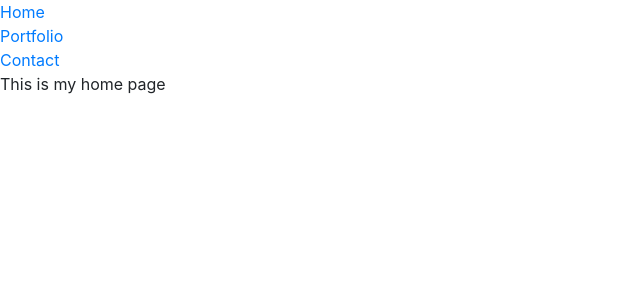
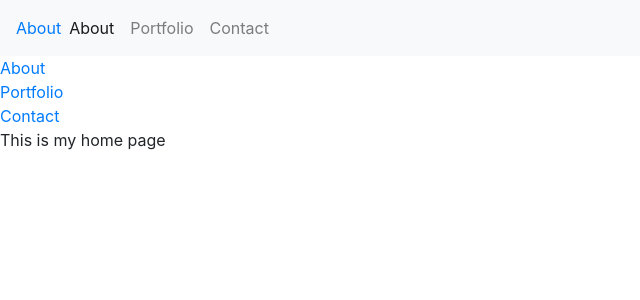
Before and after one commit to jvalon9455/react-portfolio, a React (Create React App) app: page / in a window 1280 px wide. Shown: the top 300 px of the page, without its empty margins (0-640 px from the left). Built offline with nearby package versions, Linux system fonts and the light colour scheme.

Commit message:
added navbar and rearramged folders

```diff
--- a/public/index.html
+++ b/public/index.html
@@ -20,7 +20,9 @@
       crossorigin="anonymous"
     />
 
+
     <title>React Portfolio</title>
+    <script src="https://kit.fontawesome.com/9f2178e353.js" crossorigin="anonymous"></script>
   </head>
   <body>
     <noscript>You need to enable JavaScript to run this app.</noscript>
--- a/src/App.js
+++ b/src/App.js
@@ -1,27 +1,28 @@
-import {BrowserRouter as Router, Switch, Route, Link} from "react-router-dom";
-import Contact from "./containers/Contact/Contact";
-import Home from "./containers/Home/Home";
-import Portfolio from "./containers/Portfolio/Portfolio";
+import { BrowserRouter as Router, Switch, Route, Link } from "react-router-dom";
+import Contact from "./pages/Contact/Contact";
+import About from "./pages/About/About";
+import Portfolio from "./pages/Portfolio/Portfolio";
+import Navbar from "./components/Navbar";
 
 function App() {
   return (
     <div className="App">
       <Router>
+        <Navbar />
         <div>
-      <Link to ="/">Home</Link>
+          <Link to="/">About</Link>
         </div>
         <div>
-      <Link to ="/portfolio">Portfolio</Link>
+          <Link to="/portfolio">Portfolio</Link>
         </div>
         <div>
-      <Link to ="/contact">Contact</Link>
+          <Link to="/contact">Contact</Link>
         </div>
         <Switch>
-        <Route exact path="/" component={Home} />
+          <Route exact path="/" component={About} />
           <Route exact path="/portfolio" component={Portfolio} />
           <Route exact path="/contact" component={Contact} />
         </Switch>
-
 
       </Router>
     </div>
--- /dev/null
+++ b/src/components/Navbar.jsx
@@ -0,0 +1,46 @@
+import React from "react";
+import { Link } from "react-router-dom";
+
+const Navbar = () => {
+  return (
+    <div>
+      <nav className="navbar navbar-expand-lg navbar-light bg-light">
+        <Link to="/">About</Link>
+        <button
+          className="navbar-toggler"
+          type="button"
+          data-toggle="collapse"
+          data-target="#navbarSupportedContent"
+          aria-controls="navbarSupportedContent"
+          aria-expanded="false"
+          aria-label="Toggle navigation"
+        >
+          <span className="navbar-toggler-icon"></span>
+        </button>
+
+        <div className="collapse navbar-collapse" id="navbarSupportedContent">
+          <ul className="navbar-nav mr-auto">
+            <li className="nav-item active">
+              <a className="nav-link" href="#">
+                About <span className="sr-only">(current)</span>
+              </a>
+            </li>
+            <li className="nav-item">
+              <a className="nav-link" href="#">
+                Portfolio
+              </a>
+            </li>
+            <li className="nav-item">
+              <a className="nav-link" href="#">
+                Contact
+              </a>
+            </li>
+          </ul>
+        </div>
+      </nav>
+      <div></div>
+    </div>
+  );
+};
+
+export default Navbar;
--- a/src/containers/Home/Home.jsx
+++ /dev/null
@@ -1,11 +0,0 @@
-import React from 'react';
-
-const Home = () => {
-    return (
-        <div>
-            <div>This is my home page</div>
-        </div>
-    );
-};
-
-export default Home;
--- a/src/index.js
+++ b/src/index.js
@@ -1,7 +1,6 @@
 import React from 'react';
 import ReactDOM from 'react-dom';
 import App from './App';
-import reportWebVitals from './reportWebVitals';
 import 'bootstrap/dist/css/bootstrap.min.css';
 
 ReactDOM.render(
@@ -10,8 +9,3 @@ ReactDOM.render(
   </React.StrictMode>,
   document.getElementById('root')
 );
-
-// If you want to start measuring performance in your app, pass a function
-// to log results (for example: reportWebVitals(console.log))
-// or send to an analytics endpoint. Learn more: https://bit.ly/CRA-vitals
-reportWebVitals();
--- /dev/null
+++ b/src/pages/About/About.jsx
@@ -0,0 +1,11 @@
+import React from "react";
+
+const About = () => {
+  return (
+
+        <div>This is my home page</div>
+
+  );
+};
+
+export default About;
```
Also changed, not shown: src/pages/Contact/Contact.jsx (renamed from src/containers/Contact/Contact.jsx), src/pages/Portfolio/Portfolio.jsx (renamed from src/containers/Portfolio/Portfolio.jsx). Lines whose indentation alone changed are shown as unchanged.
